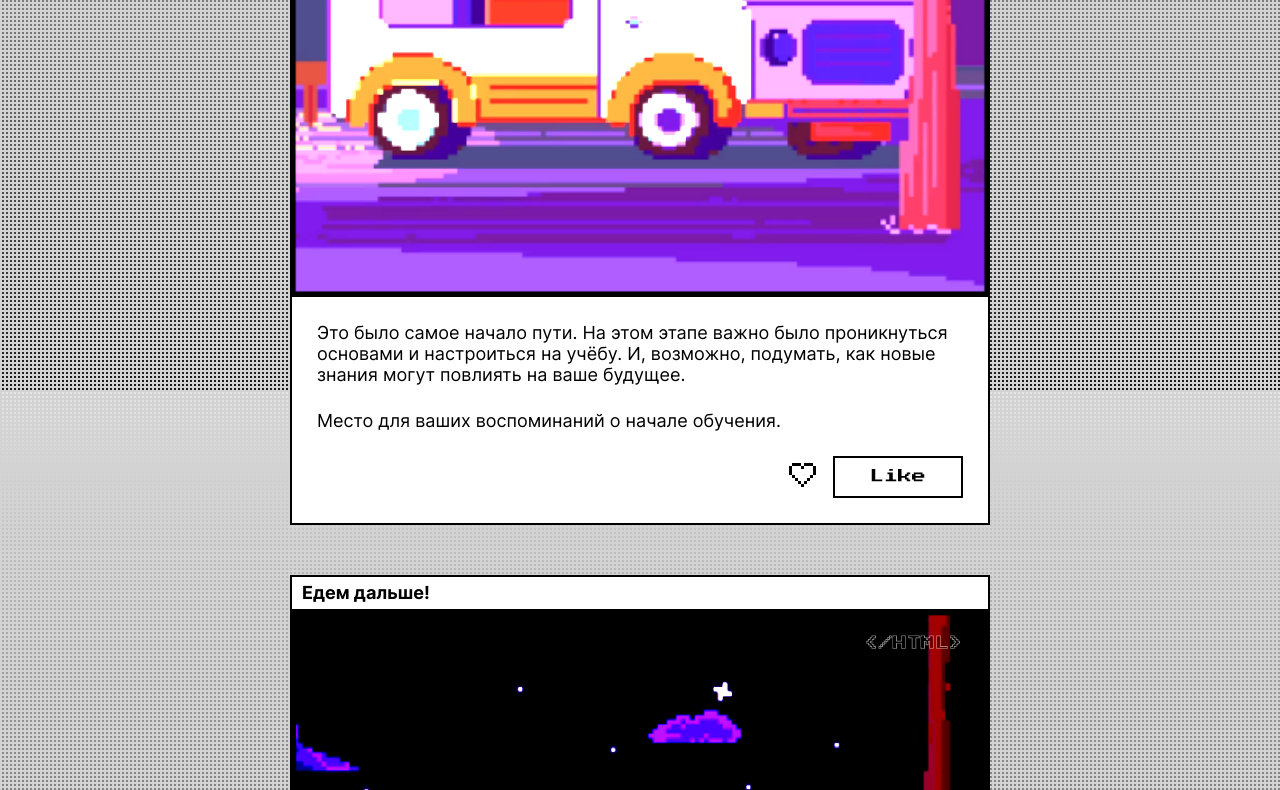
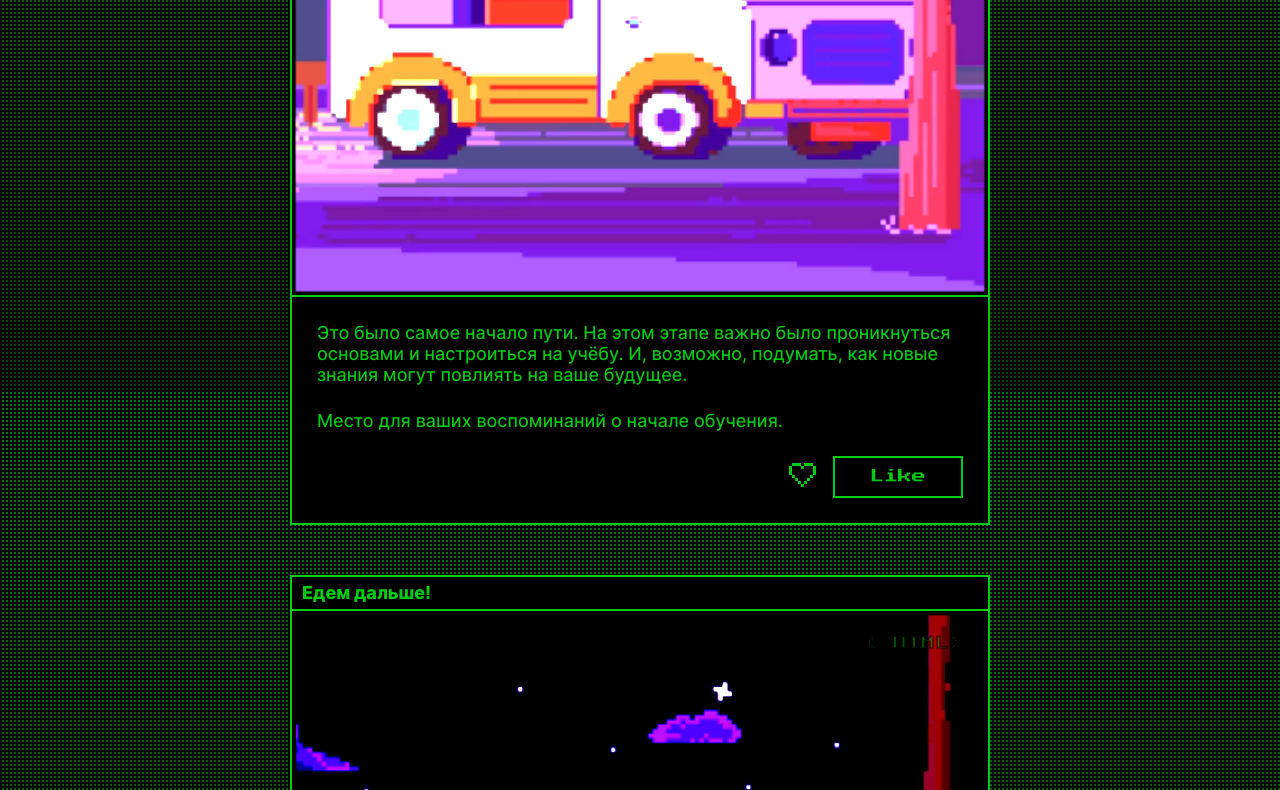
Before and after one commit to Egorcss/zakrivayuschiy-teg-f, a plain HTML site: page index.html in a window 1280 px wide. Shown: the part 2010-2800 px from the top of the page. Drawn offline with Linux system fonts and the dark colour scheme.

Commit message:
исправил 2 ошибки!

```diff
--- a/styles/style.css
+++ b/styles/style.css
@@ -255,6 +255,7 @@ or
   background-color: transparent;
   transition: box-shadow 0.3s ease;
   border: 2px solid var(--accent-color);
+  outline: none;
 }
 
 /* КНОПКИ С СЕРДЦЕМ И ТЕКСТОМ */
@@ -354,7 +355,6 @@ or
 МЕНЯЮ РАСПОЛОЖЕНИЕ СВГ И НАДПИСИ */
 @media (width > 800px) {
   .button__floppy {
-    display: flex;
     flex-direction: row;
     column-gap: 8px;
   }
--- a/styles/themes.css
+++ b/styles/themes.css
@@ -76,3 +76,27 @@
   --stroke-color: #000;
   --color-mix: #00CC14;
 }
+
+@media (prefers-color-scheme: dark) {
+  :root {
+  --main-font-card-title: 785;
+  --main-font-card-text: 465;
+  --background-color: #000;
+  --accent-color: #00CC14;
+  --background-image: repeating-linear-gradient(
+        to right,
+        #000 0 2px,
+        transparent 2px 4px
+      ),
+        repeating-linear-gradient(
+        #000 0 2px,
+        transparent 2px 4px
+      ),
+        linear-gradient(
+        #007f0c 0.01%,
+        #004306
+      );
+  --stroke-color: #000;
+  --color-mix: #00CC14;
+  }
+}
```
